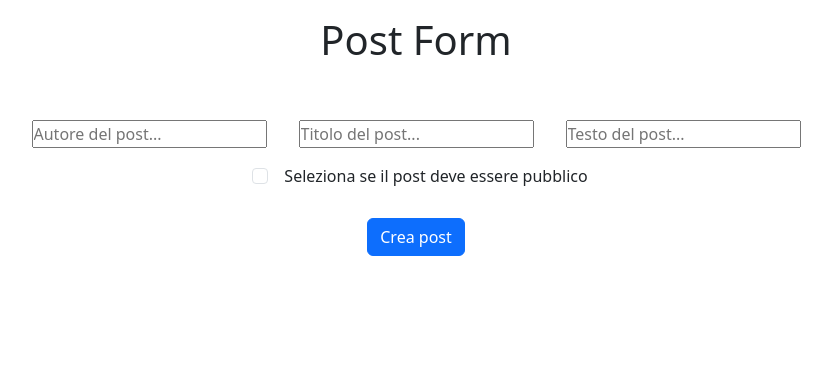
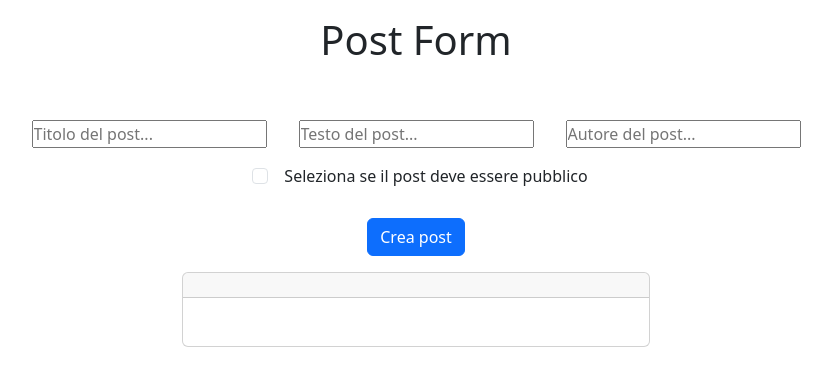
Before and after one commit to saverio-mandarano/react-post-form, a React (Vite) app: page / in a window 1280 px wide. Shown: the top 386 px of the page, without its empty margins (224-1056 px from the left). Built offline with nearby package versions, Linux system fonts and the light colour scheme.

Commit message:
render anteprima del post durante la compilazione dei campi input

```diff
--- a/src/App.jsx
+++ b/src/App.jsx
@@ -37,7 +37,7 @@ function App() {
   //var di stato per memorizzare post inviato
   const [post, setPost] = useState(null);
 
-  //funziona di gestione invio del form
+  //funzione di gestione invio del form
   function handleSubmit(e) {
     e.preventDefault();
     setPost(formData);
@@ -58,13 +58,6 @@ function App() {
               <div className="col d-flex justify-content-center">
                 <input
                   type="text"
-                  name="author"
-                  placeholder="Autore del post..."
-                  value={formData.author}
-                  onChange={handleFormData}
-                />
-                <input
-                  type="text"
                   name="title"
                   placeholder="Titolo del post..."
                   value={formData.title}
@@ -76,6 +69,13 @@ function App() {
                   name="body"
                   placeholder="Testo del post..."
                   value={formData.body}
+                  onChange={handleFormData}
+                />
+                <input
+                  type="text"
+                  name="author"
+                  placeholder="Autore del post..."
+                  value={formData.author}
                   onChange={handleFormData}
                 />
               </div>
@@ -100,16 +100,16 @@ function App() {
               </button>
             </div>
           </form>
-          {/* Renderizzo l'anteprima del post solo dopo che post viene creato */}
-          {post && (
-            <div className="card w-50 mx-auto">
-              <div className="card-body">
-                <h2 className="card-title">{post.title}</h2>
-                <p className="card-text">{post.body}</p>
-                <p className="card-author">Autore: {post.author}</p>
-              </div>
+          {/* Renderizzo l'anteprima del post mentre digito dentro i campi input */}
+          <div className="card w-50 mx-auto">
+            <div className="card-header">
+              <h2 className="card-title">{formData.title}</h2>
             </div>
-          )}
+            <div className="card-body">
+              <p className="card-text">{formData.body}</p>
+              <p className="card-author">{formData.author}</p>
+            </div>
+          </div>
         </div>
       </main>
     </>
--- a/src/index.css
+++ b/src/index.css
@@ -15,3 +15,7 @@ input {
 .card-author {
   font-style: italic;
 }
+
+.card-text {
+  font-size: 1.3rem;
+}
```
